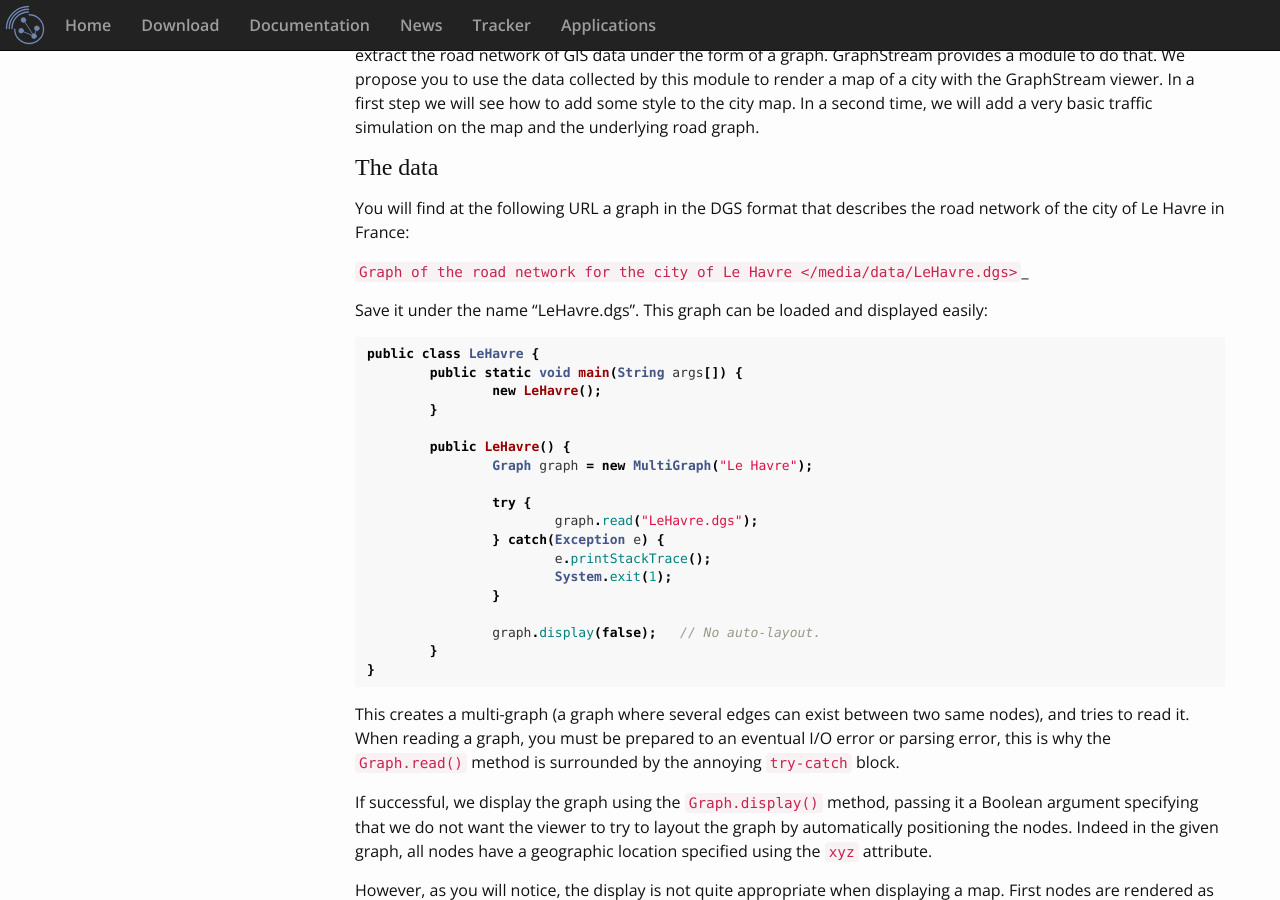
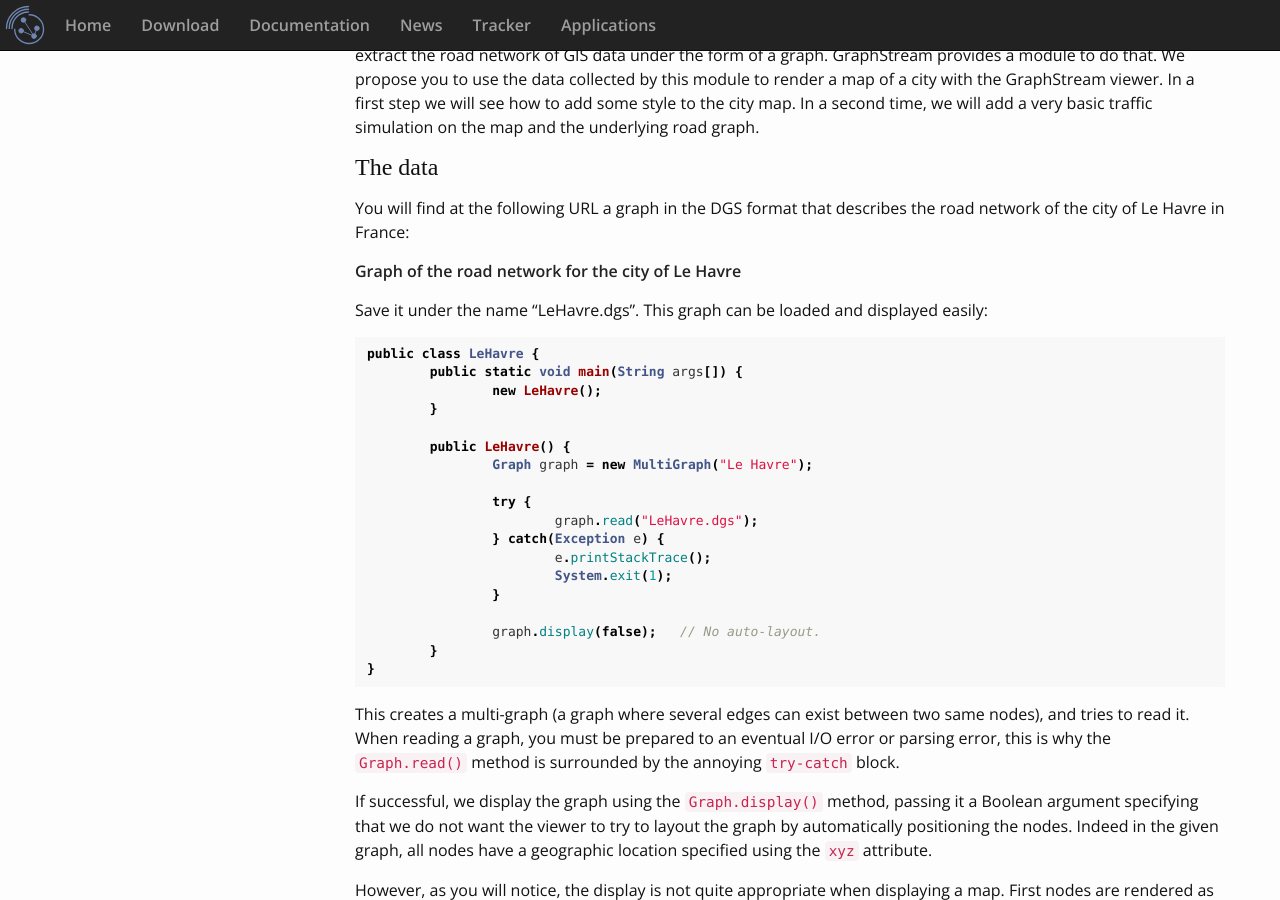
Before and after one commit to graphstream/graphstream.github.io, a Jekyll site: the page built from doc/Tutorials/graph-visualisation.md, in a window 1280 px wide and 900 px high, scrolled down 13828 px. Built offline with Jekyll 4.4.1, drawn with Linux system fonts in a browser that asks for light colours; some web fonts are replaced.

Commit message:
Update graph-visualisation.md
Fix old-style link.

```diff
--- a/doc/Tutorials/graph-visualisation.md
+++ b/doc/Tutorials/graph-visualisation.md
@@ -499,7 +499,7 @@ Geographical Information Systems among other things allow to manipulate geograph
 
 You will find at the following URL a graph in the DGS format that describes the road network of the city of Le Havre in France:
 
-`Graph of the road network for the city of Le Havre </media/data/LeHavre.dgs>`_
+[Graph of the road network for the city of Le Havre](/media/data/LeHavre.dgs)
 
 Save it under the name "LeHavre.dgs". This graph can be loaded and displayed easily:
 
```
